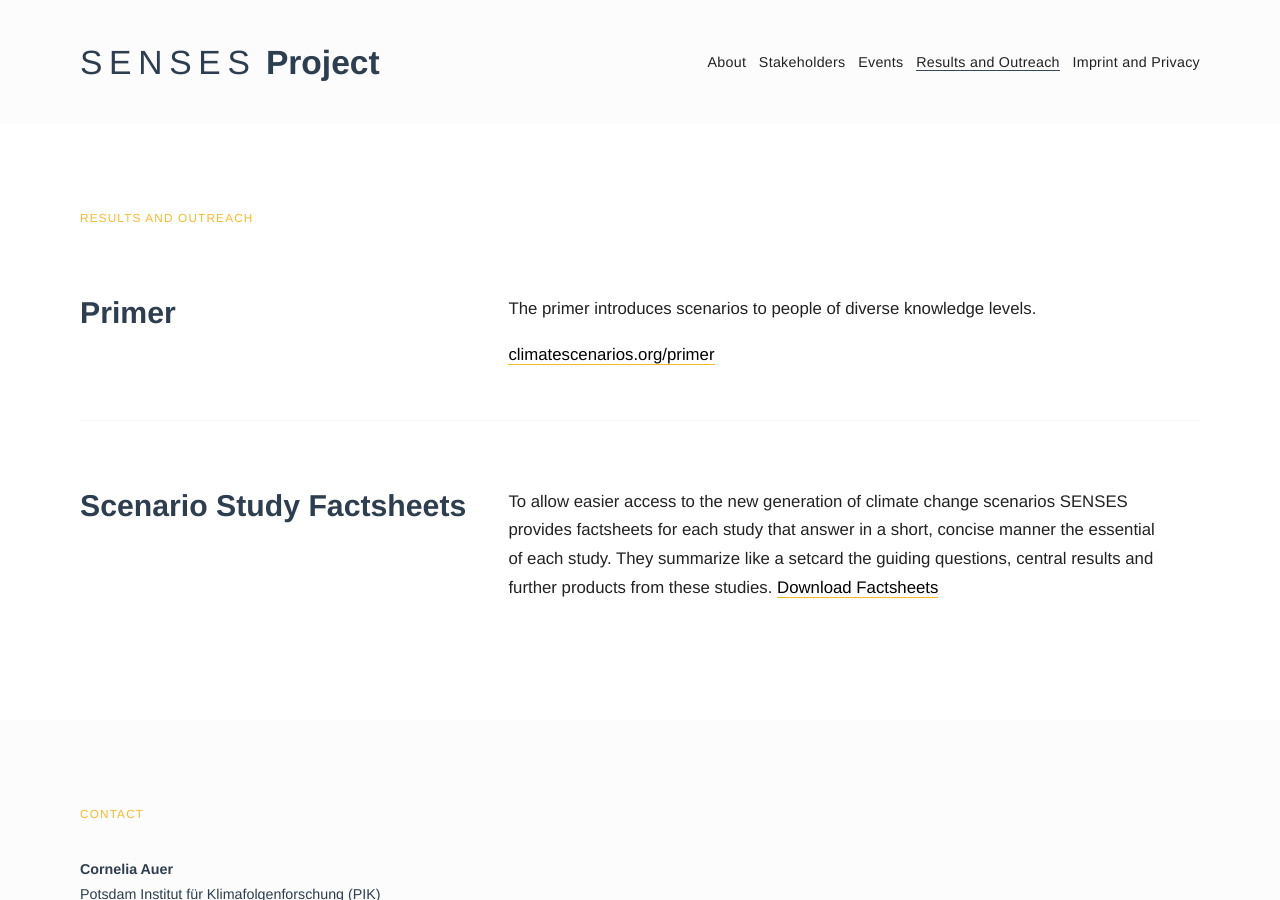
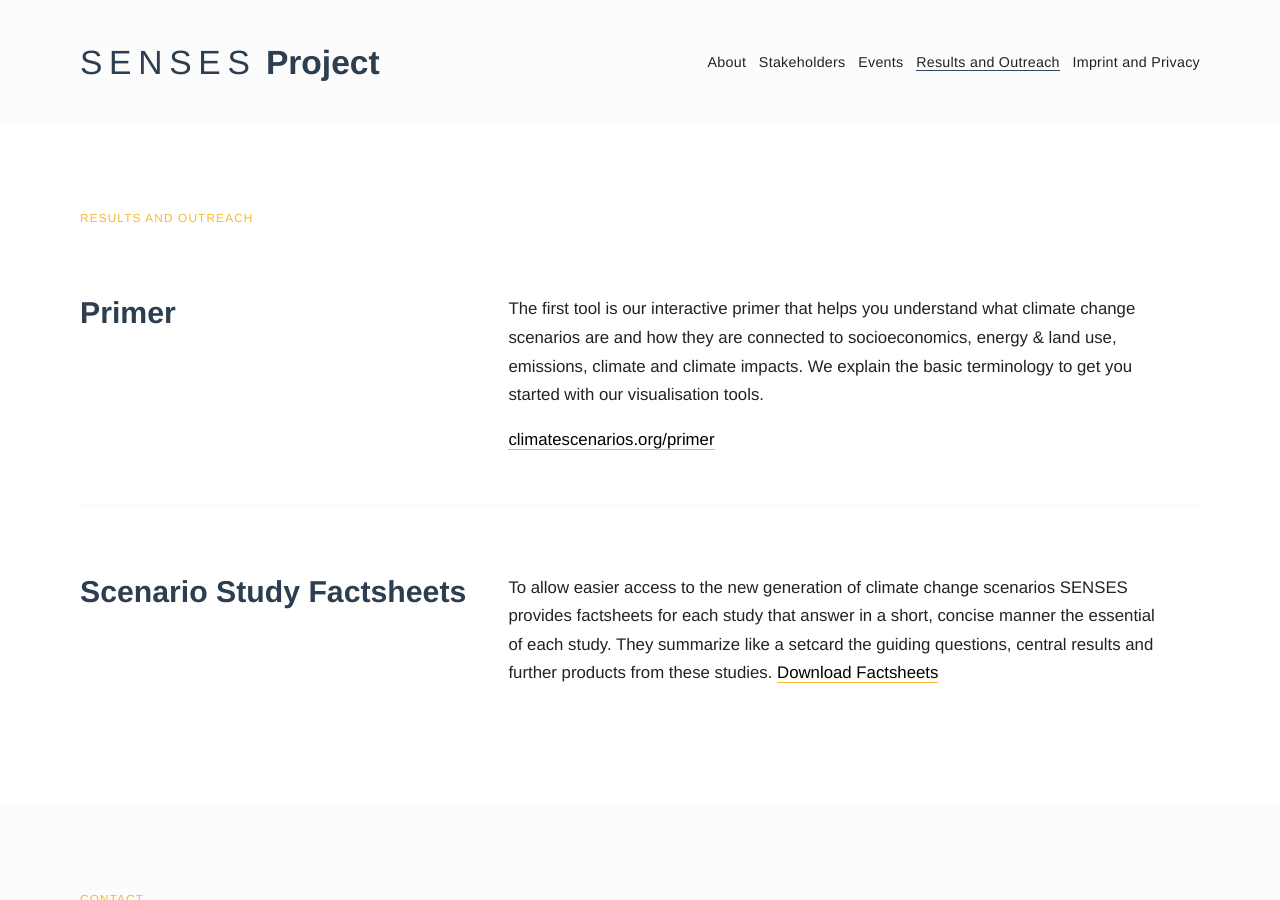
Before and after one commit to SensesProject/project-website-jekyll, a Jekyll site: the page built from results/index.html, in a window 1280 px wide and 900 px high. Built offline with Jekyll 4.4.1, drawn with Linux system fonts in a browser that asks for light colours; some web fonts are replaced.

Commit message:
Quotes, longer text

```diff
--- a/results/index.html
+++ b/results/index.html
@@ -9,7 +9,7 @@
     </div>
     <div class="content">
       <p>
-        The primer introduces scenarios to people of diverse knowledge levels.
+        The first tool is our interactive primer that helps you understand what climate change scenarios are and how they are connected to socioeconomics, energy & land use, emissions, climate and climate impacts. We explain the basic terminology to get you started with our visualisation tools.
       </p>
       <p>
         <a href="http://climatescenarios.org/primer/">climatescenarios.org/primer</a>
@@ -23,7 +23,7 @@
     <div class="content">
       <p>
         To allow easier access to the new generation of climate change scenarios SENSES provides factsheets for each study that answer in a short, concise manner the essential of each study. They summarize like a setcard the guiding questions, central results and further products from these studies.
-        <a href=./results/Factsheets_TOC_30_01_2019.pdf>Download Factsheets</a>
+        <a href="./results/Factsheets_TOC_30_01_2019.pdf">Download Factsheets</a>
       </p>
     </div>
   </section>
```
